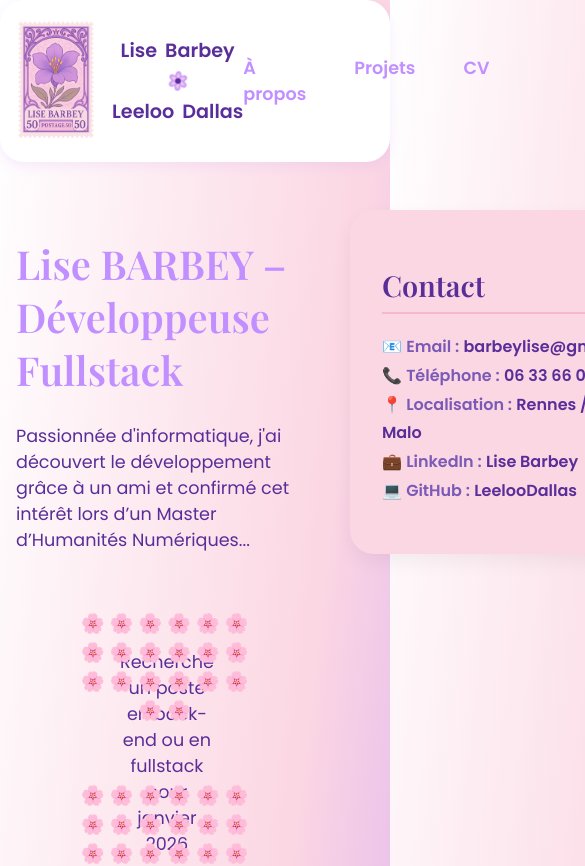
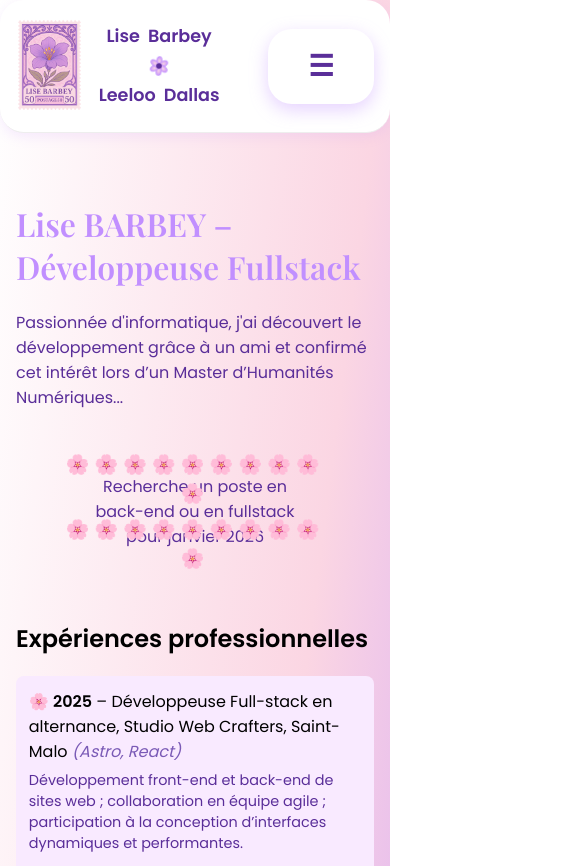
Before and after one commit to LeelooDallas-creator/portfolio, a React (Vite) app: page /cv in a window 390 px wide. Shown: the top 866 px of the page, 585 px wide, since content can reach past the window. Built offline with nearby package versions, Linux system fonts and the light colour scheme.

Commit message:
fix(responsive): responsive fixed

```diff
--- a/src/components/FlowerBorder.tsx
+++ b/src/components/FlowerBorder.tsx
@@ -1,15 +1,30 @@
-import React from 'react';
+import React, { useEffect, useState } from 'react';
 
 const FlowerBorder = () => {
   const flowerEmoji = '🌸';
 
+  const [isMobile, setIsMobile] = useState(false);
+
+  useEffect(() => {
+    const checkScreen = () => setIsMobile(window.innerWidth < 600);
+    checkScreen();
+    window.addEventListener('resize', checkScreen);
+    return () => window.removeEventListener('resize', checkScreen);
+  }, []);
+
   const borderStyle: React.CSSProperties = {
     position: 'relative',
-    fontSize: '1.1rem',
+    fontSize: isMobile ? '1rem' : '1.1rem',
     color: 'var(--text-main)',
     textAlign: 'center',
-    padding: '1.5rem 2rem',
-    margin: '2rem',
+    padding: isMobile ? '1rem' : '1.5rem 2rem',
+    margin: isMobile ? '1.5rem' : '2rem',
+  };
+
+  const spanStyle: React.CSSProperties = {
+    position: 'relative',
+    display: 'inline-block',
+    padding: isMobile ? '1.5rem' : '2.5rem',
   };
 
   return (
@@ -17,7 +32,7 @@ const FlowerBorder = () => {
       <style>{`
         .flower-border::before,
         .flower-border::after {
-          content: "${flowerEmoji.repeat(20)}";
+          content: "${flowerEmoji.repeat(isMobile ? 10 : 20)}";
           position: absolute;
           left: 0;
           width: 100%;
@@ -52,9 +67,16 @@ const FlowerBorder = () => {
           bottom: 0;
           writing-mode: vertical-rl;
         }
+
+        @media (max-width: 600px) {
+          .flower-border > span::before,
+          .flower-border > span::after {
+            display: none;
+          }
+        }
       `}</style>
 
-      <span className="flower-border" style={{ position: 'relative', display: 'inline-block', padding: '2.5rem' }}>
+      <span className="flower-border" style={spanStyle}>
         Recherche un poste en back-end ou en fullstack pour janvier 2026
       </span>
     </p>
--- a/src/components/Header.tsx
+++ b/src/components/Header.tsx
@@ -1,4 +1,4 @@
-import React from 'react';
+import React, { useState } from 'react';
 import { Link } from 'react-router-dom';
 import logo from '../assets/ChatGPT Image 4 juin 2025, 15_00_13-Photoroom.png';
 
@@ -13,8 +13,8 @@ const FlowerIcon: React.FC = () => (
   >
     <defs>
       <radialGradient id="petalGradient" cx="50%" cy="50%" r="50%">
-        <stop offset="0%" stopColor="#fbd6e3" />       {/* --rose */}
-        <stop offset="100%" stopColor="#c18fff" />      {/* --violet */}
+        <stop offset="0%" stopColor="#fbd6e3" />
+        <stop offset="100%" stopColor="#c18fff" />
       </radialGradient>
     </defs>
     {[...Array(6)].map((_, i) => (
@@ -28,11 +28,14 @@ const FlowerIcon: React.FC = () => (
         transform={`rotate(${i * 60}, 100, 100)`}
       />
     ))}
-    <circle cx="100" cy="100" r="20" fill="#5a2e99" /> {/* --text-main */}
+    <circle cx="100" cy="100" r="20" fill="#5a2e99" />
   </svg>
 );
 
-const Header: React.FC = () => (
+const Header: React.FC = () => {
+  const [menuOpen, setMenuOpen] = useState(false);
+
+  return (
     <header
       className="header"
       style={{
@@ -40,8 +43,11 @@ const Header: React.FC = () => (
         justifyContent: 'space-between',
         alignItems: 'center',
         padding: '1rem',
+        flexWrap: 'wrap',
+        borderBottom: '1px solid #eee',
       }}
     >
+      {/* Logo + Nom */}
       <Link
         to="/"
         style={{
@@ -54,7 +60,7 @@ const Header: React.FC = () => (
         <img
           src={logo}
           alt="Logo Lise Barbey"
-        style={{ height: '130px', width: '80px', marginRight: '1rem' }}
+          style={{ height: '100px', width: 'auto', marginRight: '1rem' }}
         />
         <div
           style={{
@@ -65,26 +71,79 @@ const Header: React.FC = () => (
             color: '#5a2e99',
           }}
         >
-        {/* Lise + Barbey côte à côte */}
           <div style={{ display: 'flex', gap: '0.5rem' }}>
-          <p style={{ margin: 0, fontWeight: 'bold', fontSize: '1.2rem' }}>Lise</p>
-          <p style={{ margin: 0, fontWeight: 'bold', fontSize: '1.2rem' }}>Barbey</p>
+            <p style={{ margin: 0, fontWeight: 'bold', fontSize: '1.1rem' }}>Lise</p>
+            <p style={{ margin: 0, fontWeight: 'bold', fontSize: '1.1rem' }}>Barbey</p>
           </div>
           <FlowerIcon />
-        {/* Leeloo + Dallas côte à côte */}
           <div style={{ display: 'flex', gap: '0.5rem' }}>
-          <p style={{ margin: 0, fontWeight: 'bold', fontSize: '1.2rem' }}>Leeloo</p>
-          <p style={{ margin: 0, fontWeight: 'bold', fontSize: '1.2rem' }}>Dallas</p>
+            <p style={{ margin: 0, fontWeight: 'bold', fontSize: '1.1rem' }}>Leeloo</p>
+            <p style={{ margin: 0, fontWeight: 'bold', fontSize: '1.1rem' }}>Dallas</p>
           </div>
         </div>
       </Link>
 
-    <nav style={{ display: 'flex', gap: '1rem' }}>
+      {/* Bouton burger (visible en mobile) */}
+      <button
+        aria-label="Menu"
+        onClick={() => setMenuOpen(!menuOpen)}
+        style={{
+          background: 'none',
+          border: 'none',
+          fontSize: '1.8rem',
+          display: 'none',
+          color: '#5a2e99',
+        }}
+        className="burger-menu"
+      >
+        ☰
+      </button>
+
+      {/* Navigation */}
+      <nav
+        style={{
+          display: menuOpen ? 'flex' : 'none',
+          flexDirection: 'column',
+          width: '100%',
+          marginTop: '1rem',
+          gap: '0.8rem',
+        }}
+        className="nav-links"
+      >
+        <Link to="/about" style={{ color: '#5a2e99' }}>À propos</Link>
+        <Link to="/projects" style={{ color: '#5a2e99' }}>Projets</Link>
+        <Link to="/cv" style={{ color: '#5a2e99' }}>CV</Link>
+      </nav>
+
+      {/* Desktop nav (visible en large) */}
+      <nav
+        style={{
+          display: 'flex',
+          gap: '1rem',
+        }}
+        className="nav-desktop"
+      >
         <Link to="/about">À propos</Link>
         <Link to="/projects">Projets</Link>
         <Link to="/cv">CV</Link>
       </nav>
+
+      {/* Responsive CSS (injecté ici) */}
+      <style>{`
+        @media (max-width: 768px) {
+          .nav-desktop {
+            display: none !important;
+          }
+          .burger-menu {
+            display: block !important;
+          }
+          .nav-links {
+            display: ${menuOpen ? 'flex' : 'none'};
+          }
+        }
+      `}</style>
     </header>
   );
+};
 
 export default Header;
--- a/src/components/Hero.tsx
+++ b/src/components/Hero.tsx
@@ -1,48 +1,55 @@
-import React, { useState } from 'react';
+import React, { useState, useEffect } from 'react';
 import Lise from '../assets/IMG_8090.jpg';
 import ContactAside from './ContactAside';
 
 const Hero: React.FC = () => {
   const [flipped, setFlipped] = useState(false);
   const [hoverVoirPlus, setHoverVoirPlus] = useState(false);
+  const [isMobile, setIsMobile] = useState(false);
+
+  useEffect(() => {
+    const checkScreen = () => setIsMobile(window.innerWidth < 768);
+    checkScreen();
+    window.addEventListener('resize', checkScreen);
+    return () => window.removeEventListener('resize', checkScreen);
+  }, []);
 
   return (
-    <section data-testid="hero"
+    <section
+      data-testid="hero"
       style={{
         display: 'flex',
+        flexDirection: isMobile ? 'column' : 'row',
         gap: '20px',
-        padding: '4rem 2rem',
+        padding: isMobile ? '2rem 1rem' : '4rem 2rem',
         background: 'var(--bg-main)',
         justifyContent: 'center',
         alignItems: 'center',
-        minHeight: '600px',
         borderRadius: '1rem',
         margin: '2rem 0',
       }}
     >
-      {/* Colonne gauche : texte */}
+      {/* Colonne gauche */}
       <div
         style={{
           display: 'flex',
           flexDirection: 'column',
           justifyContent: 'center',
-          alignItems: 'center',
+          alignItems: isMobile ? 'center' : 'flex-start',
           borderRadius: '18px',
           boxSizing: 'border-box',
-          height: '100%',
-          width: '50%',
+          width: isMobile ? '100%' : '50%',
+          textAlign: isMobile ? 'center' : 'left',
         }}
       >
-        <div>
+        <div style={{ width: '100%' }}>
           <h1
             style={{
               fontFamily: 'var(--font-title)',
-              fontSize: '2.8rem',
+              fontSize: isMobile ? '2rem' : '2.8rem',
               color: 'var(--text-main)',
               margin: 0,
               marginBottom: '1rem',
-              textAlign: 'left',
-              width: '100%',
             }}
           >
             BREF, je cherche un poste junior
@@ -55,31 +62,31 @@ const Hero: React.FC = () => {
               color: '#6d4e99',
               margin: 0,
               marginBottom: '2rem',
-              maxWidth: '100%',
-              textAlign: 'left',
             }}
           >
             Découvrez mes projets, mon parcours et mes passions dans un univers moderne et créatif.
           </p>
-          <ContactAside/>
+
+          <ContactAside />
         </div>
       </div>
 
-      {/* Colonne droite : image avec flip */}
+      {/* Colonne droite */}
       <div
         style={{
-          width: '50%',
+          width: isMobile ? '100%' : '50%',
           display: 'flex',
           alignItems: 'center',
           justifyContent: 'center',
+          marginTop: isMobile ? '2rem' : 0,
         }}
       >
         <div
           style={{
             perspective: '1000px',
             width: '100%',
-            maxWidth: '400px',
-            height: '500px',
+            maxWidth: isMobile ? '300px' : '400px',
+            height: isMobile ? '400px' : '500px',
           }}
         >
           <div
@@ -117,7 +124,7 @@ const Hero: React.FC = () => {
               />
             </div>
 
-            {/* Face arrière avec ancre */}
+            {/* Face arrière */}
             <a
               href="/cv"
               target="_blank"
@@ -144,7 +151,15 @@ const Hero: React.FC = () => {
               onMouseEnter={() => setHoverVoirPlus(true)}
               onMouseLeave={() => setHoverVoirPlus(false)}
             >
-              <div style={{ flexGrow: 1, display: 'flex', flexDirection: 'column', justifyContent: 'center', gap: '0.5rem' }}>
+              <div
+                style={{
+                  flexGrow: 1,
+                  display: 'flex',
+                  flexDirection: 'column',
+                  justifyContent: 'center',
+                  gap: '0.5rem',
+                }}
+              >
                 <p>Je suis passionnée de développement back-end, et j'ai aussi beaucoup d'attrait pour le fullstack.</p>
                 <p>Ce qui m'intéresse et me porte est l'idée de construire un projet de A à Z.</p>
                 <p>Je suis toujours curieuse d’apprendre et de créer des expériences immersives. 👩‍💻</p>
--- a/src/pages/About.tsx
+++ b/src/pages/About.tsx
@@ -1,4 +1,4 @@
-import React, { useState } from 'react';
+import React, { useState, useEffect } from 'react';
 import ContactAside from '../components/ContactAside';
 
 type AccordionSectionProps = {
@@ -31,8 +31,20 @@ const AccordionSection: React.FC<AccordionSectionProps> = ({ title, children })
 };
 
 const About: React.FC = () => {
+  const [isMobile, setIsMobile] = useState(false);
+
+  useEffect(() => {
+    const handleResize = () => {
+      setIsMobile(window.innerWidth < 768);
+    };
+
+    handleResize(); // initial check
+    window.addEventListener('resize', handleResize);
+    return () => window.removeEventListener('resize', handleResize);
+  }, []);
+
   const paragraphStyle = {
-    fontSize: '1.1rem',
+    fontSize: isMobile ? '1rem' : '1.1rem',
     color: '#5a2e99',
     lineHeight: '1.8',
   };
@@ -41,7 +53,7 @@ const About: React.FC = () => {
     <div
       style={{
         display: 'flex',
-        flexDirection: 'row',
+        flexDirection: isMobile ? 'column' : 'row',
         justifyContent: 'space-between',
         alignItems: 'flex-start',
         maxWidth: '1200px',
@@ -54,7 +66,7 @@ const About: React.FC = () => {
         <section
           style={{
             background: 'var(--rose)',
-            padding: '3rem',
+            padding: isMobile ? '2rem' : '3rem',
             borderRadius: '1rem',
             boxShadow: '0 8px 20px rgba(0, 0, 0, 0.05)',
             marginBottom: '2rem',
@@ -63,7 +75,7 @@ const About: React.FC = () => {
           <h1
             style={{
               fontFamily: 'var(--font-title)',
-              fontSize: '2.5rem',
+              fontSize: isMobile ? '2rem' : '2.5rem',
               color: 'var(--text-main)',
               marginBottom: '1.5rem',
             }}
@@ -80,48 +92,41 @@ const About: React.FC = () => {
             Saint-Malo.
           </p>
 
+          {/* Accordion Sections */}
           <AccordionSection title="❧ Mon parcours & sensibilité">
             <p style={paragraphStyle}>
-              Je suis développeuse fullstack, avec une préférence marquée pour le back-end, où j’aime concevoir des
-              architectures à la fois solides et élégantes. Passionnée depuis toujours par l’architecture et les arts
-              sous toutes leurs formes, j’intègre cette sensibilité à mon travail pour créer des systèmes fonctionnels,
-              esthétiques et bien structurés. La qualité du code et la résolution précise des problématiques techniques
-              sont au cœur de ma démarche.
+              Je suis développeuse fullstack, avec une préférence marquée pour le back-end...
             </p>
           </AccordionSection>
 
           <AccordionSection title="❧ Compétences & outils">
             <p style={paragraphStyle}>
-              Aujourd’hui, je travaille en fullstack, ce qui me permet de suivre un projet de A à Z, de la conception à
-              la mise en production. Je maîtrise principalement JavaScript, Astro et React, et je viens de commencer un
-              projet en Node.js. Dans le cadre de ma formation, je découvre également PHP ainsi que les bases de
-              données, renforçant ainsi mes compétences back-end. En parallèle, je continue à me former sur divers
-              sujets techniques, avec pour objectif d’apprendre prochainement le Perl, un langage qui m’intéresse
-              particulièrement.
+              Aujourd’hui, je travaille en fullstack...
             </p>
           </AccordionSection>
 
           <AccordionSection title="❧ Accessibilité & inclusion">
             <p style={paragraphStyle}>
-              L’accessibilité est une valeur essentielle pour moi : je m’efforce de concevoir des sites et applications
-              inclusifs, pensés pour être accessibles et utilisables par tous, quelles que soient leurs contraintes.
+              L’accessibilité est une valeur essentielle pour moi...
             </p>
           </AccordionSection>
 
           <AccordionSection title="❧ Approche & vision">
             <p style={paragraphStyle}>
-              Comprendre les besoins réels des utilisateurs pour créer des solutions durables, alliant rigueur
-              technique, esthétique et accessibilité, est au centre de mon travail.
+              Comprendre les besoins réels des utilisateurs...
             </p>
             <p style={paragraphStyle}>
-              Curieuse et toujours en apprentissage, j’apprécie expérimenter de nouvelles approches et collaborer avec
-              des équipes passionnées. Ce portfolio reflète mes projets, mes réussites, mais aussi les défis qui ont
-              nourri mon expérience et affiné ma vision du développement.
+              Curieuse et toujours en apprentissage...
             </p>
           </AccordionSection>
         </section>
       </main>
-      <ContactAside />
+      {!isMobile && <ContactAside />}
+      {isMobile && (
+        <div style={{ marginTop: '2rem' }}>
+          <ContactAside />
+        </div>
+      )}
     </div>
   );
 };
--- a/src/pages/CV.tsx
+++ b/src/pages/CV.tsx
@@ -4,6 +4,8 @@ import FlowerBorder from '../components/FlowerBorder';
 
 const CV: React.FC = () => {
   const [visibleSections, setVisibleSections] = useState<{ [key: string]: boolean }>({});
+  const [isMobile, setIsMobile] = useState(false);
+
   const sectionsRefs = {
     exp: useRef<HTMLElement>(null),
     formation: useRef<HTMLElement>(null),
@@ -30,7 +32,13 @@ const CV: React.FC = () => {
       if (ref.current) observer.observe(ref.current);
     });
 
-    // eslint-disable-next-line react-hooks/exhaustive-deps
+    const handleResize = () => {
+      setIsMobile(window.innerWidth < 768);
+    };
+
+    handleResize();
+    window.addEventListener('resize', handleResize);
+    return () => window.removeEventListener('resize', handleResize);
   }, []);
 
   const sectionStyle = (id: string) => ({
@@ -41,7 +49,7 @@ const CV: React.FC = () => {
   });
 
   const listItemStyle = {
-    padding: '1rem',
+    padding: isMobile ? '0.8rem' : '1rem',
     borderRadius: '0.5rem',
     transition: 'background-color 0.3s ease',
     cursor: 'pointer',
@@ -49,7 +57,6 @@ const CV: React.FC = () => {
     backgroundColor: 'var(--rose-light, #f9eaff)',
   };
 
-  // Typed with SyntheticEvent to handle Mouse and Focus events
   const handleItemHover = (e: React.SyntheticEvent<HTMLLIElement>) => {
     (e.currentTarget as HTMLElement).style.backgroundColor = 'rgba(90,46,153,0.15)';
   };
@@ -78,7 +85,7 @@ const CV: React.FC = () => {
     {
       year: '2022/2023',
       role: 'Bénévolat',
-      company: 'Participation au Festival Transversales, Université Rennes 2 (35))',
+      company: 'Participation au Festival Transversales, Université Rennes 2 (35)',
       description:
         'Organisation d’événements, planification des journées, accueil du public et des invités, et travail de groupe.',
     },
@@ -93,9 +100,9 @@ const CV: React.FC = () => {
     {
       year: '2022',
       role: 'Bénévolat',
-      company: 'Festival L\'Ouest Hurlant',
+      company: "Festival L'Ouest Hurlant",
       description:
-        'Accueil et orientaiton du public, gestion de foule, gestion de librairie, communication entre les auteurs et les libraires.',
+        'Accueil et orientation du public, gestion de foule, gestion de librairie, communication entre les auteurs et les libraires.',
     },
   ];
 
@@ -128,11 +135,10 @@ const CV: React.FC = () => {
   ];
 
   return (
-    <>
     <div
       style={{
         display: 'flex',
-          flexDirection: 'row',
+        flexDirection: isMobile ? 'column' : 'row',
         justifyContent: 'space-between',
         alignItems: 'flex-start',
         maxWidth: '1200px',
@@ -146,13 +152,13 @@ const CV: React.FC = () => {
           style={{
             fontFamily: 'var(--font-title)',
             color: 'var(--violet)',
-              fontSize: '2.5rem',
+            fontSize: isMobile ? '2rem' : '2.5rem',
             userSelect: 'none',
           }}
         >
           Lise BARBEY – Développeuse Fullstack
         </h1>
-          <p style={{ fontSize: '1.1rem', color: 'var(--text-main)' }}>
+        <p style={{ fontSize: isMobile ? '1rem' : '1.1rem', color: 'var(--text-main)' }}>
           Passionnée d'informatique, j'ai découvert le développement grâce à un ami et confirmé cet intérêt lors d’un Master d’Humanités Numériques...
         </p>
 
@@ -179,7 +185,7 @@ const CV: React.FC = () => {
                   style={{
                     marginTop: '0.4rem',
                     color: 'var(--text-main)',
-                      fontSize: '0.95rem',
+                    fontSize: isMobile ? '0.9rem' : '0.95rem',
                   }}
                 >
                   {exp.description}
@@ -189,11 +195,7 @@ const CV: React.FC = () => {
           </ul>
         </section>
 
-          <section
-            id="formation"
-            ref={sectionsRefs.formation}
-            style={sectionStyle('formation')}
-          >
+        <section id="formation" ref={sectionsRefs.formation} style={sectionStyle('formation')}>
           <h2>Formations</h2>
           <ul style={{ listStyle: 'none', paddingLeft: 0 }}>
             {formations.map((form, i) => (
@@ -211,7 +213,7 @@ const CV: React.FC = () => {
                   style={{
                     marginTop: '0.4rem',
                     color: 'var(--text-main)',
-                      fontSize: '0.95rem',
+                    fontSize: isMobile ? '0.9rem' : '0.95rem',
                   }}
                 >
                   {form.school}
@@ -221,9 +223,14 @@ const CV: React.FC = () => {
           </ul>
         </section>
       </main>
+
+      {!isMobile && <ContactAside />}
+      {isMobile && (
+        <div style={{ marginTop: '2rem' }}>
           <ContactAside />
         </div>
-    </>
+      )}
+    </div>
   );
 };
 
--- a/src/pages/Home.tsx
+++ b/src/pages/Home.tsx
@@ -1,32 +1,51 @@
-import React from 'react';
+import React, { useEffect, useState } from 'react';
 import Hero from '../components/Hero';
 import Card from '../components/Card';
 import FlowerBorder from '../components/FlowerBorder';
 
 const Home: React.FC = () => {
+  const [isMobile, setIsMobile] = useState(false);
+
+  useEffect(() => {
+    const handleResize = () => {
+      setIsMobile(window.innerWidth < 768);
+    };
+
+    handleResize(); // Appel initial
+    window.addEventListener('resize', handleResize);
+    return () => window.removeEventListener('resize', handleResize);
+  }, []);
+
   return (
-    <main style={{
-      maxWidth: '1000px',
-      margin: '0 auto',
-      padding: '2rem',
-      fontFamily: 'var(--font-body)',
-    }}>
-     <FlowerBorder />
+    <main
+      style={{
+        maxWidth: isMobile ? '95%' : '1000px',
+        margin: '0 auto',
+        padding: isMobile ? '1rem' : '2rem',
+        fontFamily: 'var(--font-body)',
+      }}
+    >
+      <FlowerBorder />
       <Hero />
-      <div style={{
-        display: 'grid',
-        gridTemplateColumns: 'repeat(auto-fit, minmax(280px, 1fr))',
-        gap: '2rem',
-      }}>
-        <Card title="À propos de moi" href='/about'>
-          Passionnée par le développement web, j'aime créer des interfaces élégantes et intuitives avec un style doux, féminin et moderne.
+      <div
+        style={{
+          display: 'grid',
+          gridTemplateColumns: isMobile ? '1fr' : 'repeat(auto-fit, minmax(280px, 1fr))',
+          gap: isMobile ? '1.5rem' : '2rem',
+        }}
+      >
+        <Card title="À propos de moi" href="/about">
+          Passionnée par le développement web, j'aime créer des interfaces élégantes et intuitives
+          avec un style doux, féminin et moderne.
         </Card>
-        <Card title="Mes projets" href='/projects'>
-          Consultez mes dernières réalisations web, allant de sites vitrines aux applications complexes.
+        <Card title="Mes projets" href="/projects">
+          Consultez mes dernières réalisations web, allant de sites vitrines aux applications
+          complexes.
         </Card>
-       <Card title="Mon Parcours" href='/cv'>
-        Découvrez mon cheminement professionnel et académique, de mes études en littérature à ma reconversion passionnée dans le développement web.
-      </Card>
+        <Card title="Mon Parcours" href="/cv">
+          Découvrez mon cheminement professionnel et académique, de mes études en littérature à ma
+          reconversion passionnée dans le développement web.
+        </Card>
       </div>
     </main>
   );
```
Also changed, not shown: src/pages/Projects.tsx (+24 -16 lines). Lines whose indentation alone changed are shown as unchanged.
